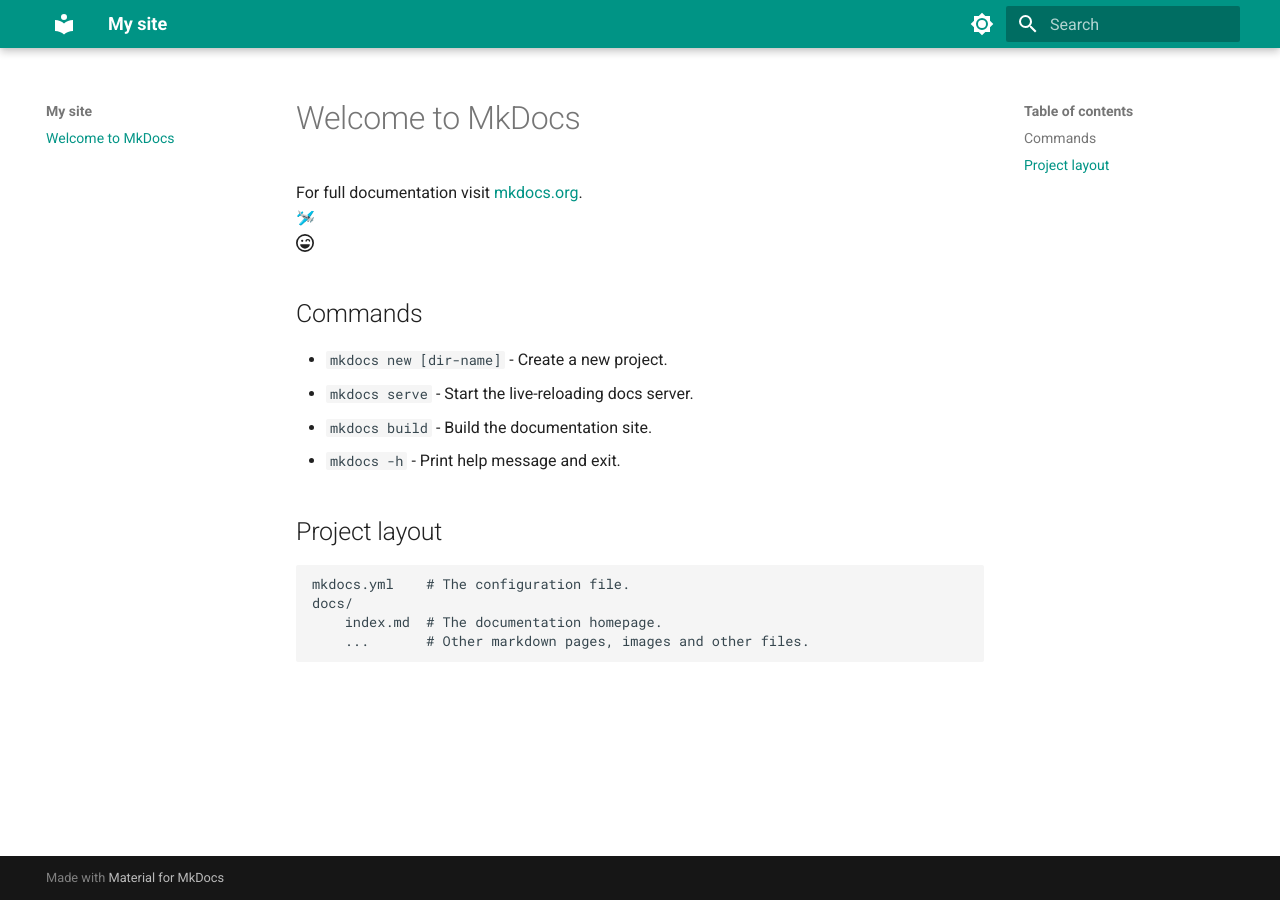
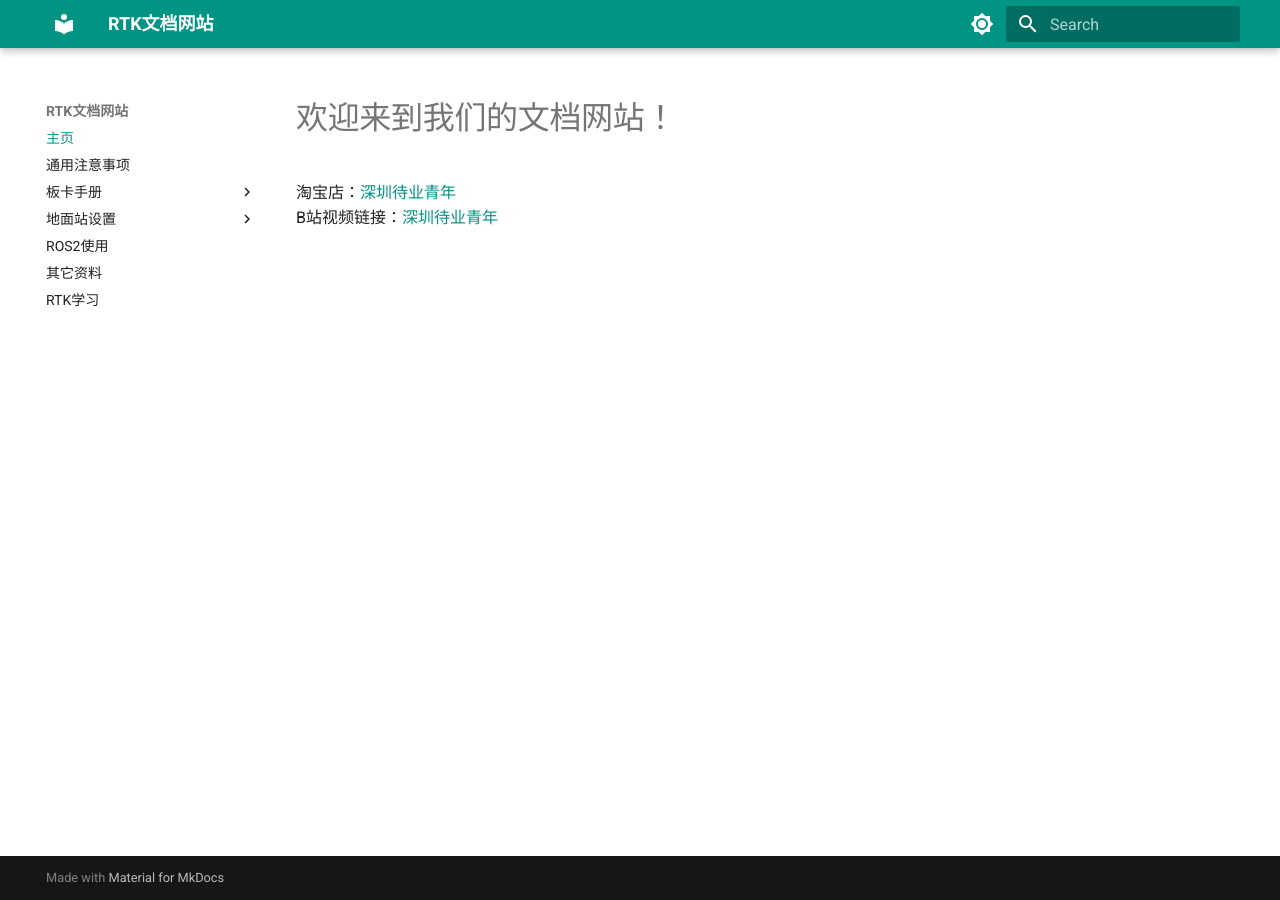
Before and after one commit to Pluto606406/RTK-manual, an MkDocs documentation site: the page built from docs/index.md, in a window 1280 px wide. Built offline with MkDocs 1.6.1 and Material for MkDocs 9.7.7, drawn with Linux system fonts in a browser that asks for light colours; emoji names are drawn with the system emoji font.

Commit message:
NAV set ok and create necessoy .md file. next step edit the .md file.

```diff
--- a/docs/index.md
+++ b/docs/index.md
@@ -1,19 +1,4 @@
-# Welcome to MkDocs
+# 欢迎来到我们的文档网站！
 
-For full documentation visit [mkdocs.org](https://www.mkdocs.org).
-:airplane_small:
-:fontawesome-regular-face-laugh-wink:
-
-## Commands
-
-* `mkdocs new [dir-name]` - Create a new project.
-* `mkdocs serve` - Start the live-reloading docs server.
-* `mkdocs build` - Build the documentation site.
-* `mkdocs -h` - Print help message and exit.
-
-## Project layout
-
-    mkdocs.yml    # The configuration file.
-    docs/
-        index.md  # The documentation homepage.
-        ...       # Other markdown pages, images and other files.
+淘宝店：[深圳待业青年](https://shop571754683.taobao.com/)<br>
+B站视频链接：[深圳待业青年](https://space.bilibili.com/1105134755)
--- a/mkdocs.yml
+++ b/mkdocs.yml
@@ -1,5 +1,27 @@
-site_name: My site
+site_name: RTK文档网站
 site_url: https://mydomain.org/mysite
+nav:
+  - 主页: index.md
+  - 通用注意事项: general.md
+  - 板卡手册:
+    - 4G系列:
+      - B94: b94.md
+      - B84: b84.md
+      - B74: b74.md
+    - 自带数传系列:
+      - B92: b92.md
+      - B80: b80.md
+      - B72: b72.md
+    - 其他:
+      - B50: b50.md
+      - R50: r50.md
+      - R20: r20.md
+  - 地面站设置:
+    - Mission Planner: mp.md
+    - QGC: qgc.md
+  - ROS2使用: ros2.md
+  - 其它资料: other.md
+  - RTK学习: rtk.md
 theme:
   name: material
   palette:
```
Also changed, not shown: docs/b50.md (added, +1 -0 lines), docs/b72.md (added, +1 -0 lines), docs/b74.md (added, +1 -0 lines), docs/b80.md (added, +1 -0 lines), docs/b84.md (added, +1 -0 lines), docs/b92.md (added, +1 -0 lines), docs/b94.md (added, +1 -0 lines), docs/general.md (added, +1 -0 lines), docs/mp.md (added, +1 -0 lines), docs/other.md (added, +1 -0 lines), docs/qgc.md (added, +1 -0 lines), docs/r20.md (added, +1 -0 lines), docs/r50.md (added, +1 -0 lines), docs/ros2.md (added, +1 -0 lines), 1 more files.
